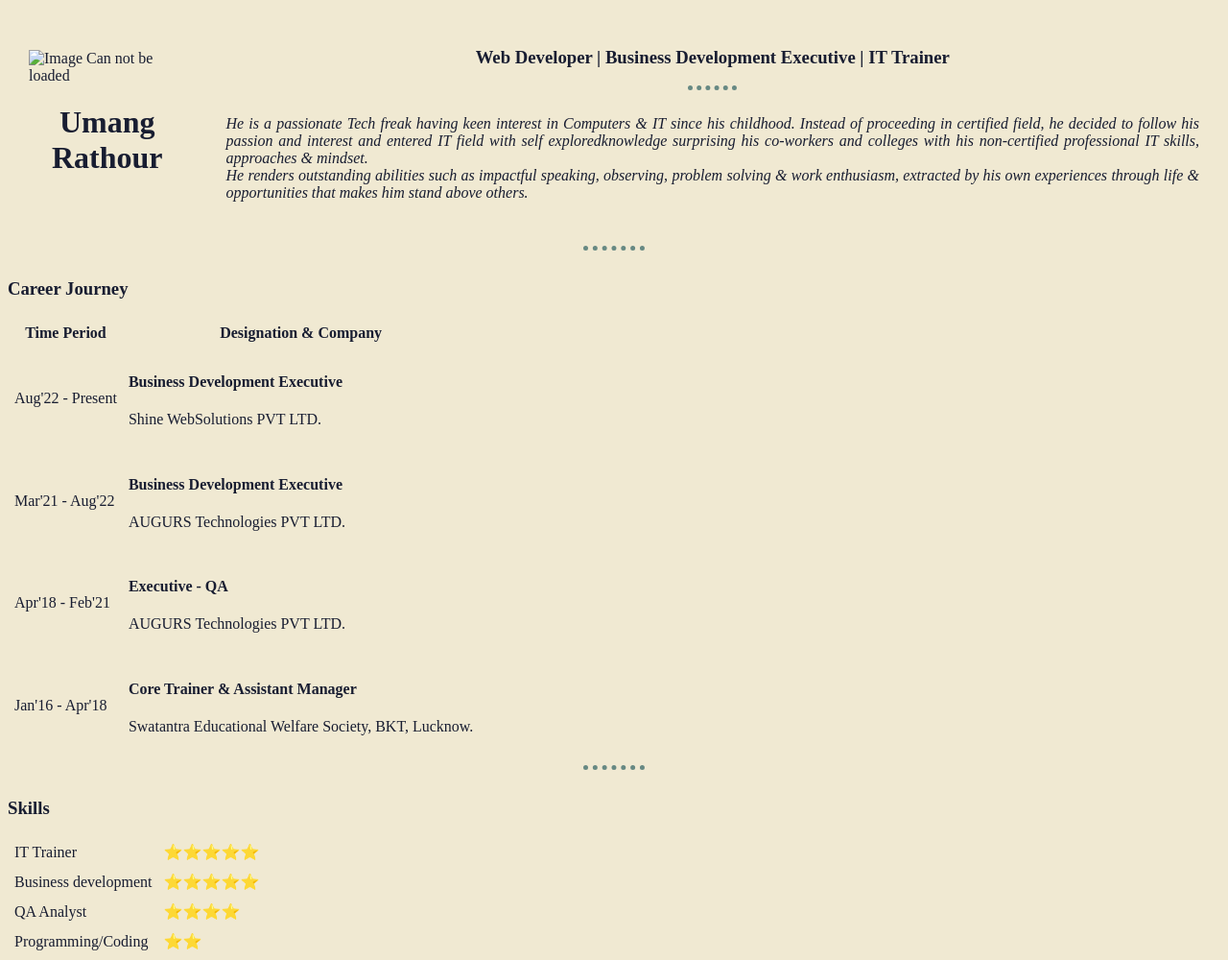
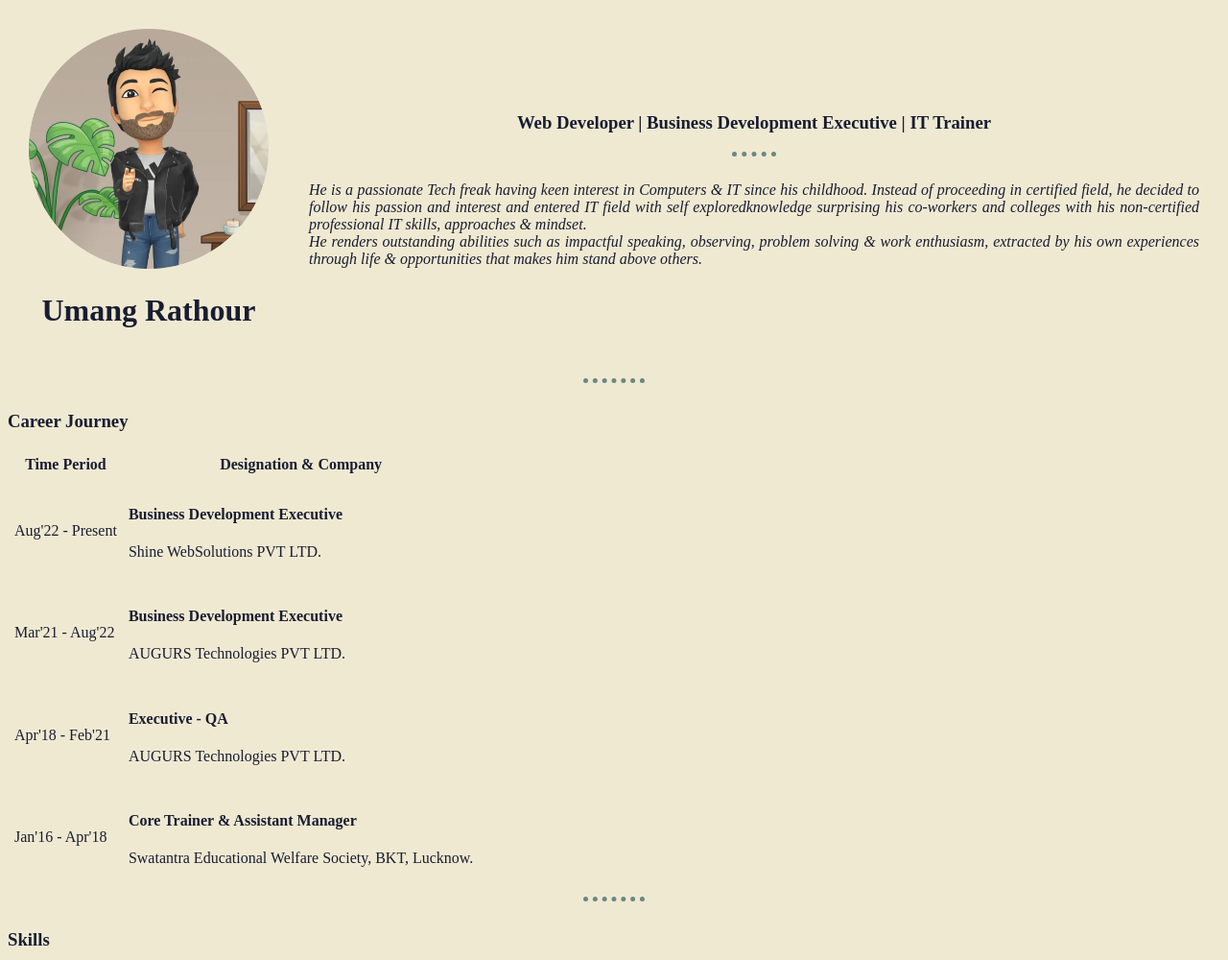
Before and after one commit to PreciousUmang/CV, a plain HTML site: page index.html in a window 1280 px wide. Shown: the top 1000 px of the page at 96% size. Drawn offline with Linux system fonts and the light colour scheme; the site is published under a folder, as on GitHub Pages, so addresses that start at the root find nothing.

Commit message:
Update index.html

```diff
--- a/index.html
+++ b/index.html
@@ -13,7 +13,7 @@
 
     <table cellpadding="20">
         <tr>
-            <td><img src="/images/profile.png" alt="Image Can not be loaded" width="250px">
+            <td><img src="images/profile.png" alt="Image Can not be loaded" width="250px">
                 <h1 align="center">Umang Rathour</h1>
             </td>
             <td>
```
